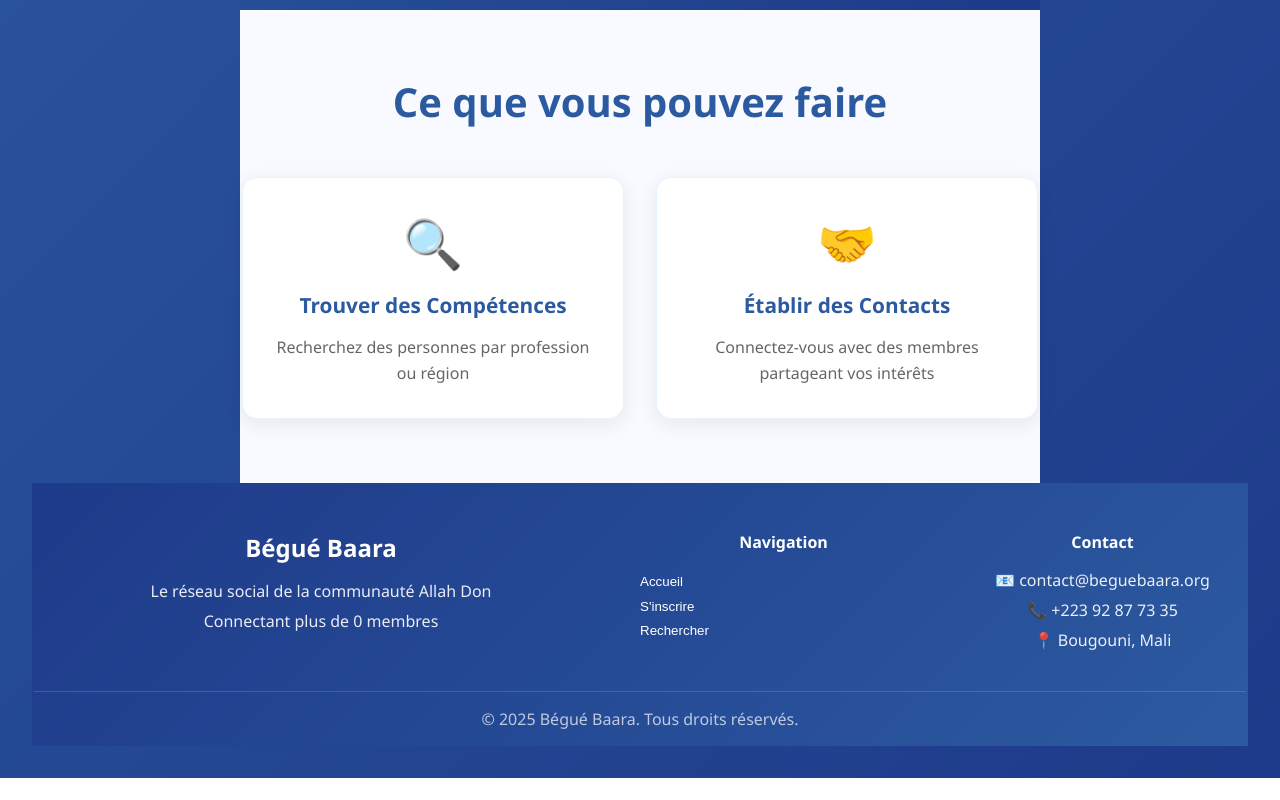
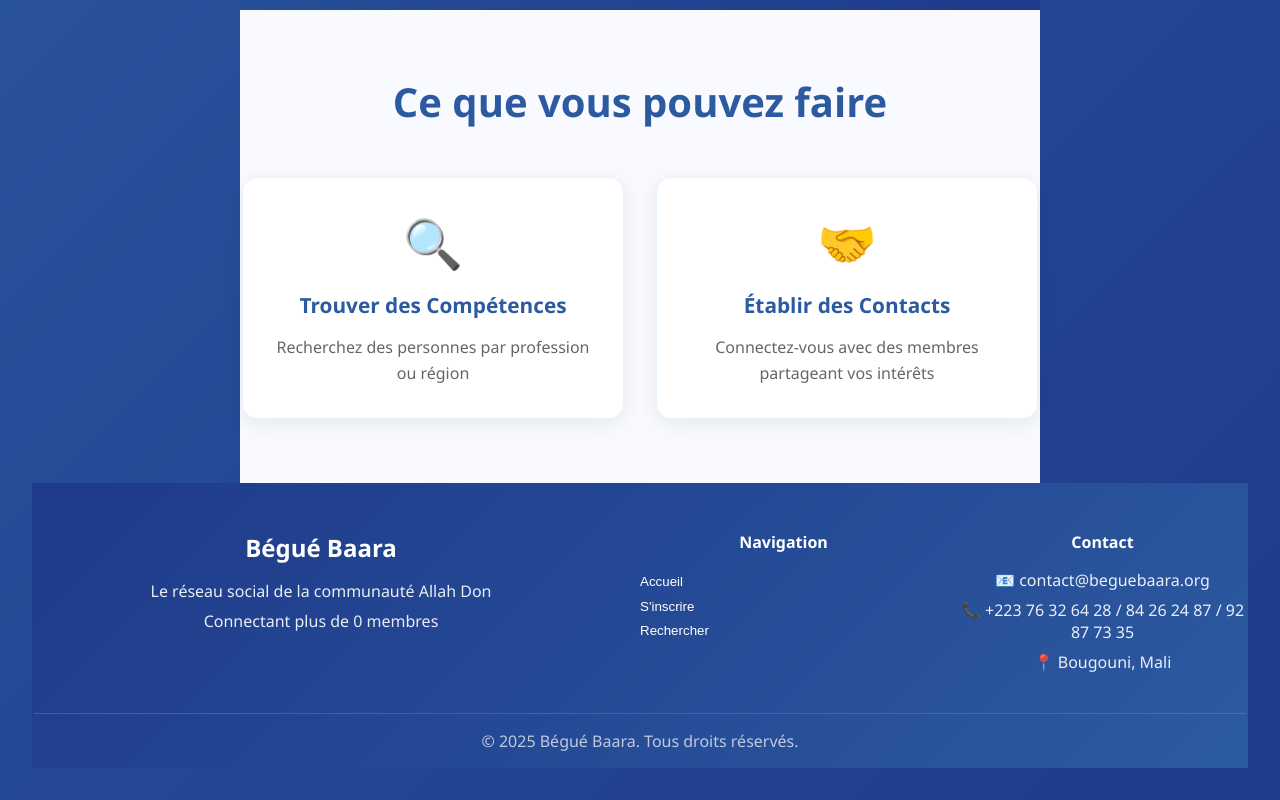
Before and after one commit to remsco12/begue-baara, a React (Create React App) app: page / in a window 1280 px wide. Shown: the part 674-1474 px from the top of the page. Before the commit the page ends 1452 px from the top, so only its background shows below. Built offline with nearby package versions, Linux system fonts and the light colour scheme.

Commit message:
Fix deployment

```diff
--- a/src/App.js
+++ b/src/App.js
@@ -75,7 +75,7 @@ function App() {
             <div className="footer-section">
               <h4>Contact</h4>
               <p>📧 contact@beguebaara.org</p>
-              <p>📞 +223 92 87 73 35</p>
+              <p>📞 +223 76 32 64 28 / 84 26 24 87 / 92 87 73 35</p>
               <p>📍 Bougouni, Mali</p>
             </div>
           </div>
```
